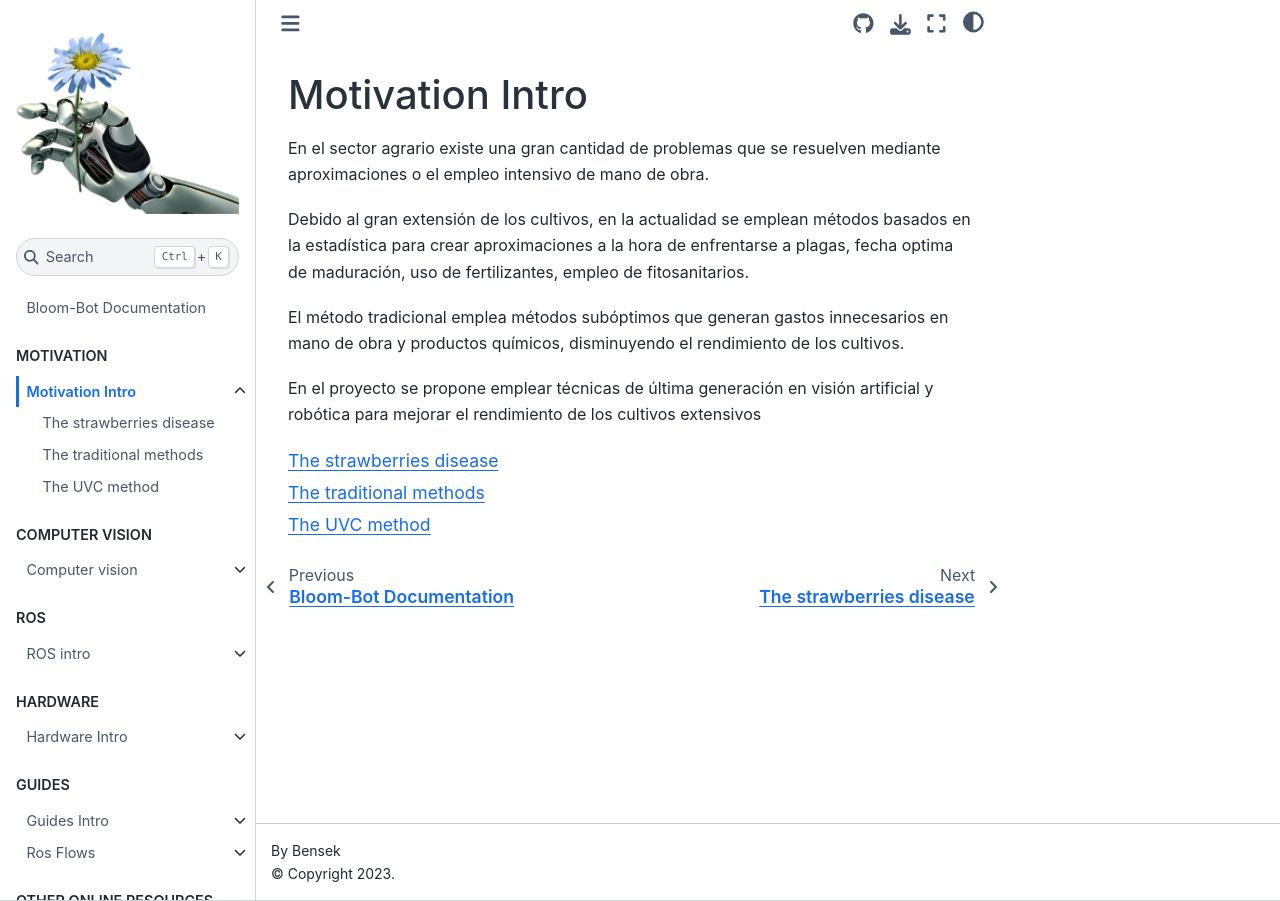
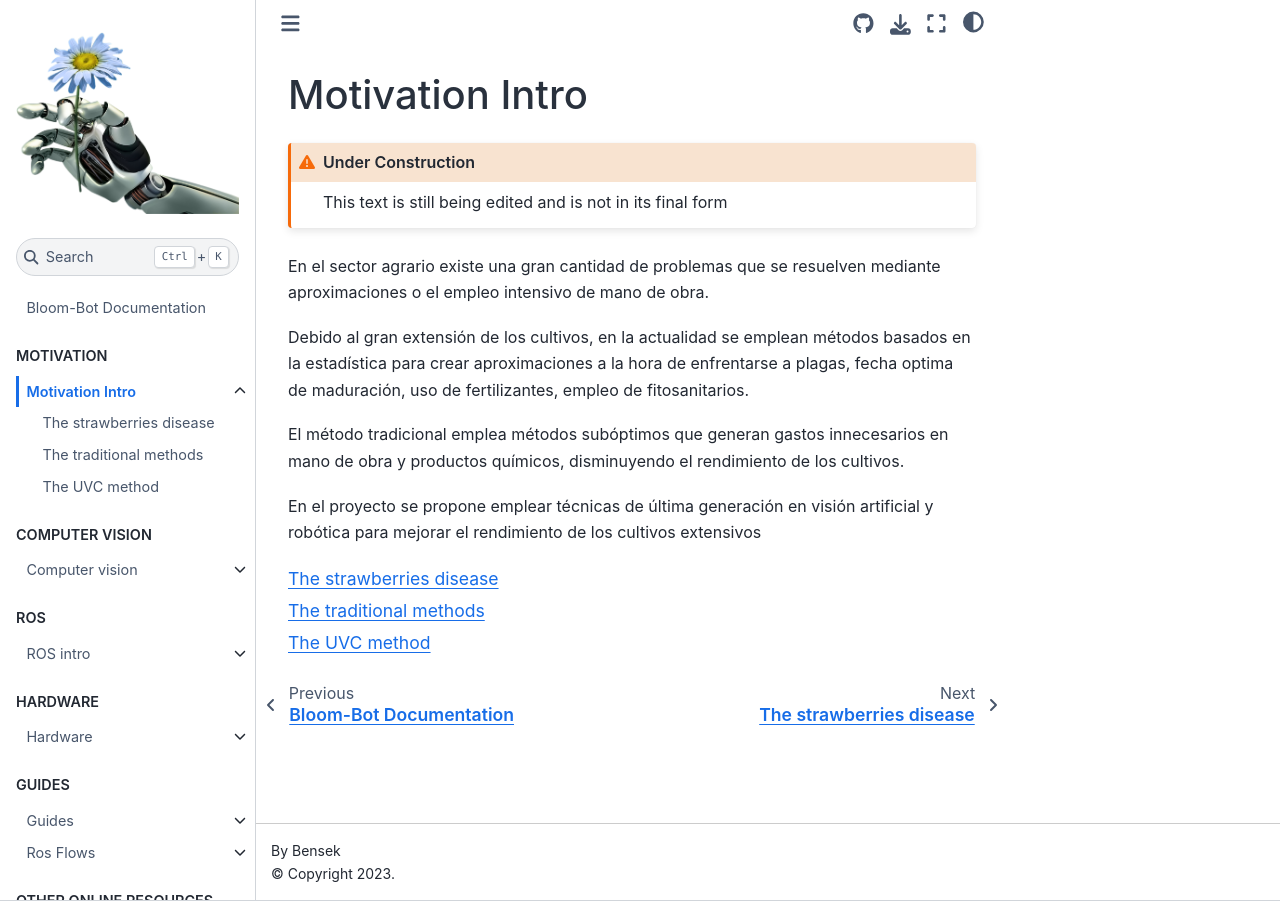
Before and after one commit to flippybit/bery-bot, a Jupyter Book: the page built from docs/motivation/motivation-intro.md, in a window 1280 px wide. Built offline with Jupyter Book 1.0.4 settings and Sphinx 7.4.7 and the Sphinx Book theme 1.1.4, drawn with Linux system fonts in a browser that asks for light colours; pages that are not in the unit, such as notebooks, are missing from menus.

Commit message:
adding admonition tests

````diff
--- a/docs/guides/guides-intro.md
+++ b/docs/guides/guides-intro.md
@@ -1,3 +1,3 @@
-# Guides Intro
+# Guides
 ```{tableofcontents}
 ```
--- a/docs/hardware/hardware-intro.md
+++ b/docs/hardware/hardware-intro.md
@@ -1,4 +1,4 @@
-# Hardware Intro
+# Hardware
 
 this robot can be subdivided into the following
 
--- a/docs/motivation/motivation-intro.md
+++ b/docs/motivation/motivation-intro.md
@@ -1,4 +1,10 @@
 # Motivation Intro
+
+```{admonition} Under Construction
+:class: warning
+
+This text is still being edited and is not in its final form
+```
 
 En el sector agrario existe una gran cantidad de problemas que se resuelven mediante aproximaciones o el empleo intensivo de mano de obra.
 
````
